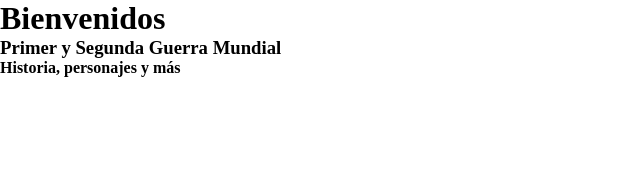
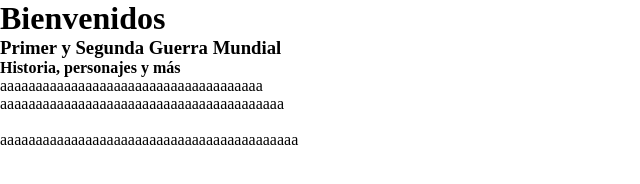
Before and after one commit to Frankshesc0/proyecto1, a plain HTML site: page index.html in a window 1280 px wide. Shown: the whole page, without its empty margins (0-640 px from the left). Drawn offline with Linux system fonts and the light colour scheme; files that its build step writes are made by us from their sources.

Commit message:
Update index.html

```diff
--- a/index.html
+++ b/index.html
@@ -15,6 +15,9 @@
         <h3>Primer y Segunda Guerra Mundial</h3>
         <H4>Historia, personajes y más</H4>
     </div>
+    <p>aaaaaaaaaaaaaaaaaaaaaaaaaaaaaaaaaaaaa <br>
+    aaaaaaaaaaaaaaaaaaaaaaaaaaaaaaaaaaaaaaaa <br><br>
+    aaaaaaaaaaaaaaaaaaaaaaaaaaaaaaaaaaaaaaaaaa </p>
     <footer></footer>
 </body>
 </html>
```
